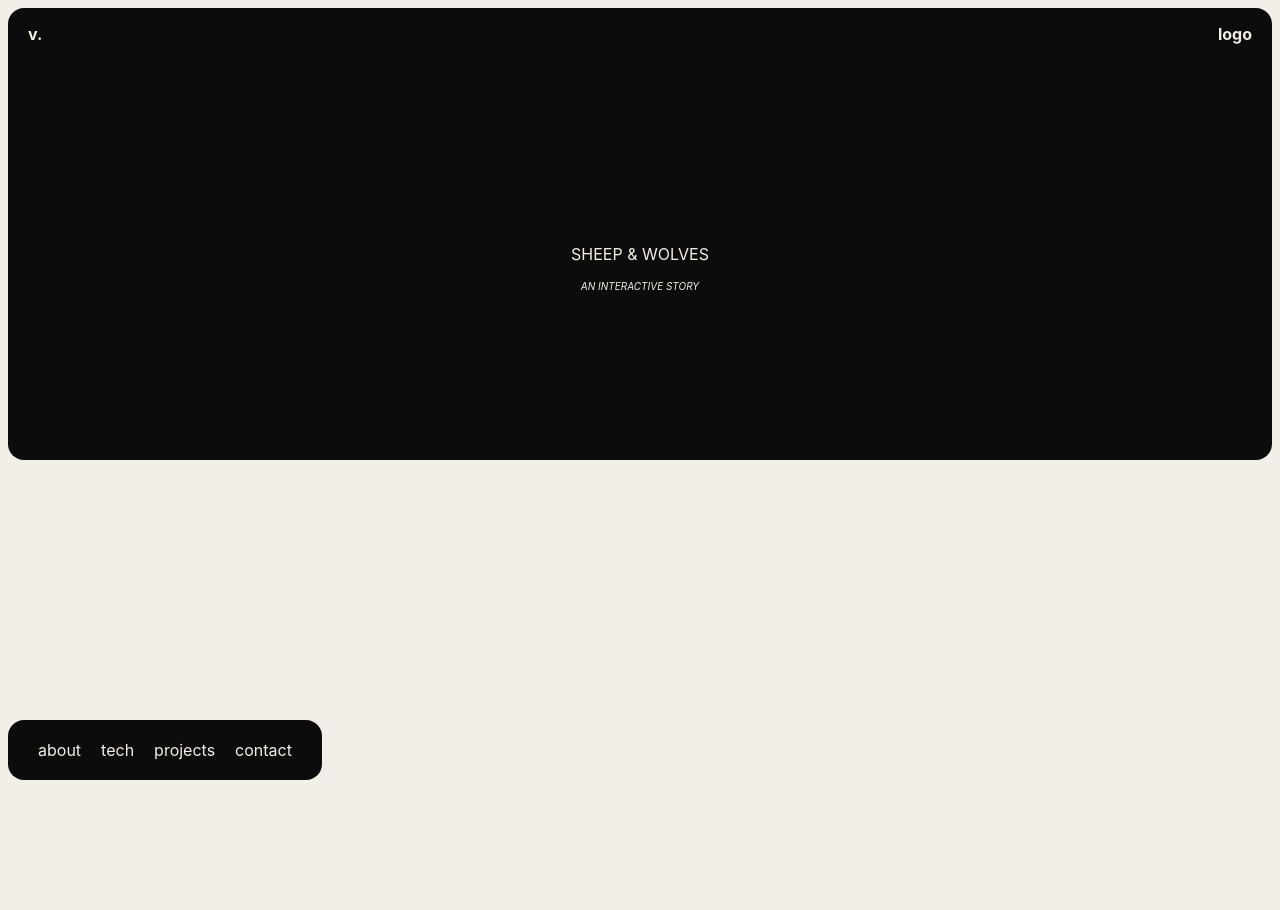
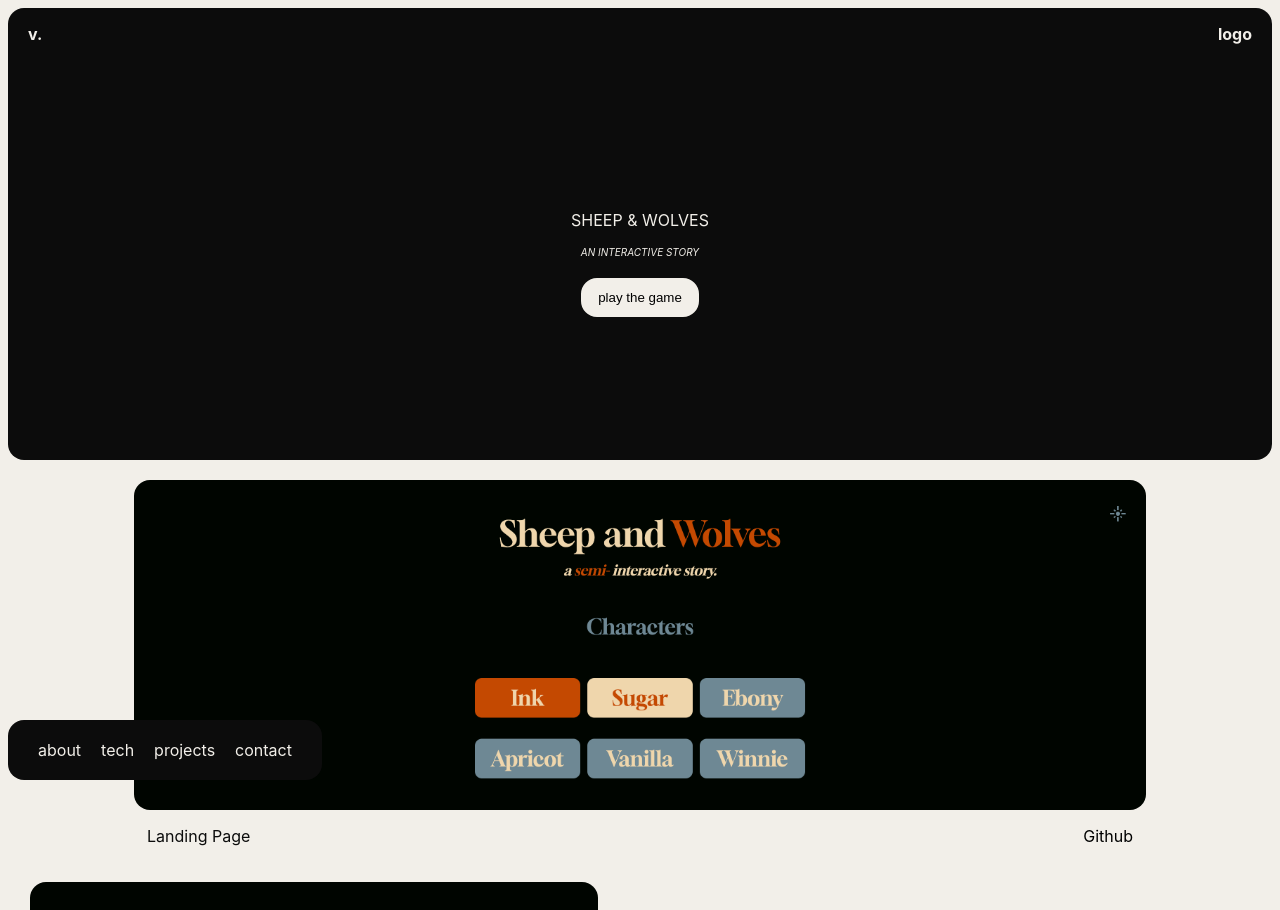
Before and after one commit to ValentinaValverde/v.tech, a React (Vite) app: page /projects/sheepandwolves in a window 1280 px wide. Shown: the top 910 px of the page. Before the commit the page ends 800 px from the top, so only its background shows below. Built offline with nearby package versions, Linux system fonts and the light colour scheme.

Commit message:
Created new components and built out the Sheep & Wolves project page

```diff
--- a/src/components/ProjectComponents/ForWho.jsx
+++ b/src/components/ProjectComponents/ForWho.jsx
@@ -7,7 +7,7 @@ export function ForWho({ info }) {
         <div className="info-container">
           <img src={info.img} className="img" />
           <div className="info">
-            <p className="upper">Who Was This For?</p>
+            <p className="upper">{info.objective}</p>
             <p>{info.script}</p>
           </div>
         </div>
@@ -22,5 +22,6 @@ ForWho.propTypes = {
   info: PropTypes.shape({
     img: PropTypes.string.isRequired,
     script: PropTypes.string.isRequired,
+    objective: PropTypes.string.isRequired,
   }).isRequired,
 };
--- /dev/null
+++ b/src/components/ProjectComponents/LargeImage.jsx
@@ -0,0 +1,27 @@
+import PropTypes from "prop-types";
+
+export function LargeImageView({ info }) {
+  console.log(info);
+
+  return (
+    <>
+      <div className="large-img-view">
+        <img src={info.img} />
+        <div className="desc">
+          <p>{info.desc}</p>
+          <a href={info.githublink} target="_blank">
+            Github
+          </a>
+        </div>
+      </div>
+    </>
+  );
+}
+
+LargeImageView.propTypes = {
+  info: PropTypes.shape({
+    img: PropTypes.string.isRequired,
+    desc: PropTypes.string.isRequired,
+    githublink: PropTypes.string.isRequired,
+  }).isRequired,
+};
--- a/src/components/ProjectComponents/Top.jsx
+++ b/src/components/ProjectComponents/Top.jsx
@@ -19,3 +19,30 @@ Top.propTypes = {
     description: PropTypes.string.isRequired,
   }).isRequired,
 };
+
+export function TopWithButton({ project }) {
+  console.log("PROJECT: ", project);
+
+  return (
+    <>
+      <div className="project-header">
+        <p>{project.title}</p>
+        <i className="desc">{project.description}</i>
+        <button className="project-button">
+          <a href={project.buttonlink} target="_blank">
+            {project.buttontext}
+          </a>
+        </button>
+      </div>
+    </>
+  );
+}
+
+TopWithButton.propTypes = {
+  project: PropTypes.shape({
+    title: PropTypes.string.isRequired,
+    description: PropTypes.string.isRequired,
+    buttontext: PropTypes.string.isRequired,
+    buttonlink: PropTypes.string.isRequired,
+  }).isRequired,
+};
--- a/src/index.css
+++ b/src/index.css
@@ -233,6 +233,31 @@
   }
 }
 
+.project-button {
+  background-color: #f2efe9;
+  padding: 10px 15px 10px 15px;
+  border-radius: 16px;
+  border: solid 2px #f2efe9;
+  margin: 10px;
+  margin-top: 20px;
+  transition: 0.5s;
+
+  a {
+    color: black;
+    text-decoration: none;
+  }
+}
+
+.project-button:hover {
+  background-color: #0c0c0c;
+  border: solid 2px #f2efe9;
+  cursor: pointer;
+
+  a {
+    color: #f2efe9;
+  }
+}
+
 .info-container {
   margin: 20px 0px 20px 0px;
   display: flex;
@@ -357,6 +382,51 @@
   }
 }
 
+.large-img-view {
+  display: flex;
+  flex-direction: column;
+  justify-content: center;
+  align-items: center;
+
+  img {
+    width: 80%;
+    max-width: 100%;
+    margin: 20px;
+    margin-bottom: 0px;
+    border-radius: 16px;
+  }
+
+  .desc {
+    width: 78%;
+    display: flex;
+    justify-content: space-between;
+    align-items: center;
+    padding: 0px 20px 0px 20px;
+  }
+
+  a {
+    color: black;
+    text-decoration: none;
+    transition: 0.5s;
+  }
+
+  a:hover {
+    color: gray;
+  }
+
+  @media (width <= 800px) {
+    img {
+      width: 100%;
+      margin: 20px;
+      margin-bottom: 0px;
+    }
+
+    .desc {
+      display: none;
+    }
+  }
+}
+
 /* ABOUT ME STYLES */
 .about-me-container {
   /* background-color: gray; */
--- a/src/routes/projects/MalovaDesigns.jsx
+++ b/src/routes/projects/MalovaDesigns.jsx
@@ -18,6 +18,7 @@ export default function MalovaDesigns() {
           img: "../public/malova.png",
           script:
             "This project was my final project for my coding bootcamp. I decided to use Shopify's Hydrogen platform to create a storefront for a small business I run with my mom called Malova Designs. I wanted to create a fun, attractive website for customers to come to and really push our brand and message. The goal was to make it more than just an e-commerce site; I wanted people to feel the connection between the small business owners (my mom and I) and themselves.",
+          objective: "Who is this for?",
         }}
       />
       <MobileView
--- a/src/routes/projects/SheepAndWolves.jsx
+++ b/src/routes/projects/SheepAndWolves.jsx
@@ -1,12 +1,40 @@
-import { Top } from "../../components/ProjectComponents/Top";
+import { TopWithButton } from "../../components/ProjectComponents/Top";
+import { LargeImageView } from "../../components/ProjectComponents/LargeImage";
+import { ForWho } from "../../components/ProjectComponents/ForWho";
+import { TechSide } from "../../components/ProjectComponents/TechSide";
 
 export default function SheepAndWolves() {
   return (
     <>
-      <Top
+      <TopWithButton
         project={{
           title: "Sheep & Wolves",
           description: "An Interactive Story",
+          buttontext: "play the game",
+          buttonlink: "https://main--sheepandwolves.netlify.app/html/main.html",
+        }}
+      />
+      <LargeImageView
+        info={{
+          img: "../public/wolves1.png",
+          desc: "Landing Page",
+          githublink: "https://github.com/ValentinaValverde/sheepAndWolves",
+        }}
+      />
+      <ForWho
+        info={{
+          img: "../public/wolves2.png",
+          script:
+            "This was an in-class assignment for Carolina Code School. The purpose of the assignment was to create a game that is able to keep track of health stats across pages. This site is built bare-to-the-bone, no frameworks included. I create a game that was more of an interactive story; you choose your path as you go, and as a result gain and lose health and self-esteem. I wanted to create a game that was a little comfy, a little scary, a little interesting, but very simple. If you get the chance to play, let me know how you like it!",
+          objective: "Objective",
+        }}
+      />
+
+      <TechSide
+        info={{
+          title: "Tech",
+          tech1: "HTML/CSS",
+          tech2: "Javascript",
         }}
       />
     </>
```
Also changed, not shown: public/wolves1.png (added), public/wolves2.png (added).
